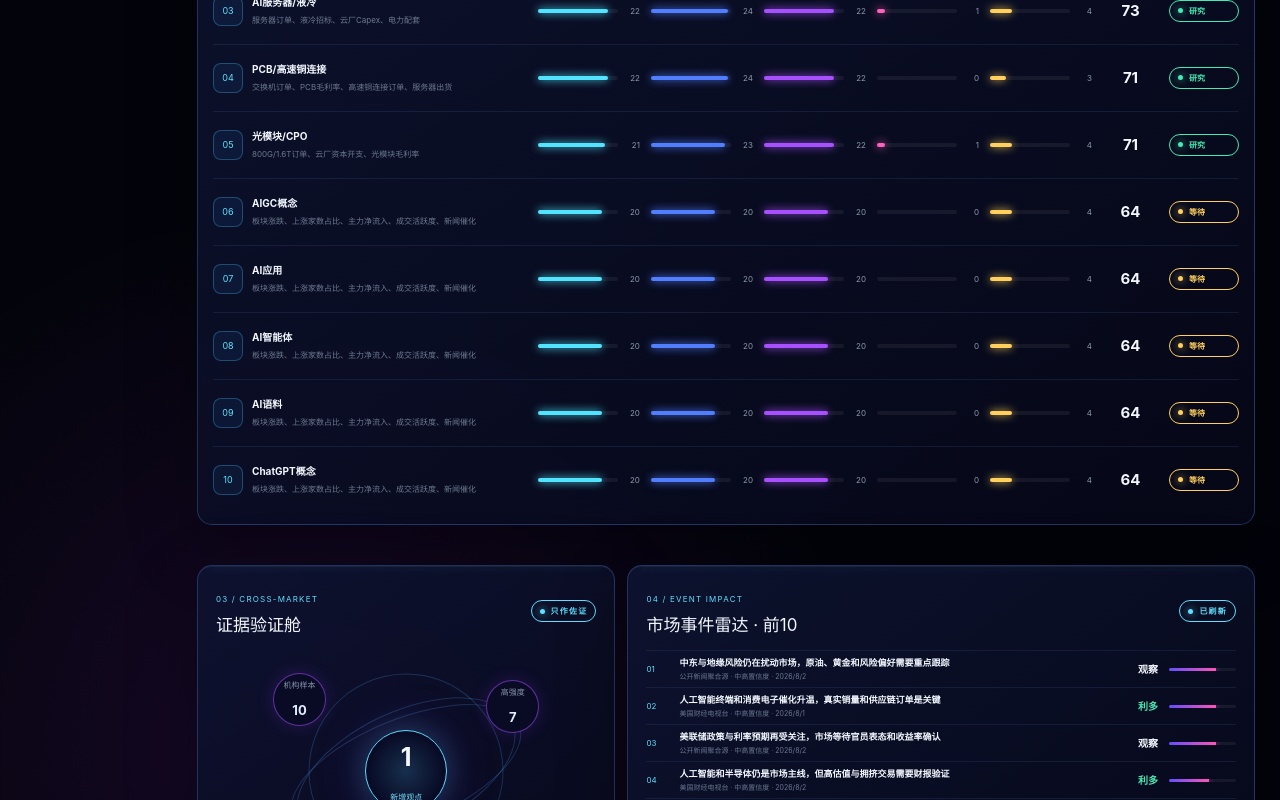
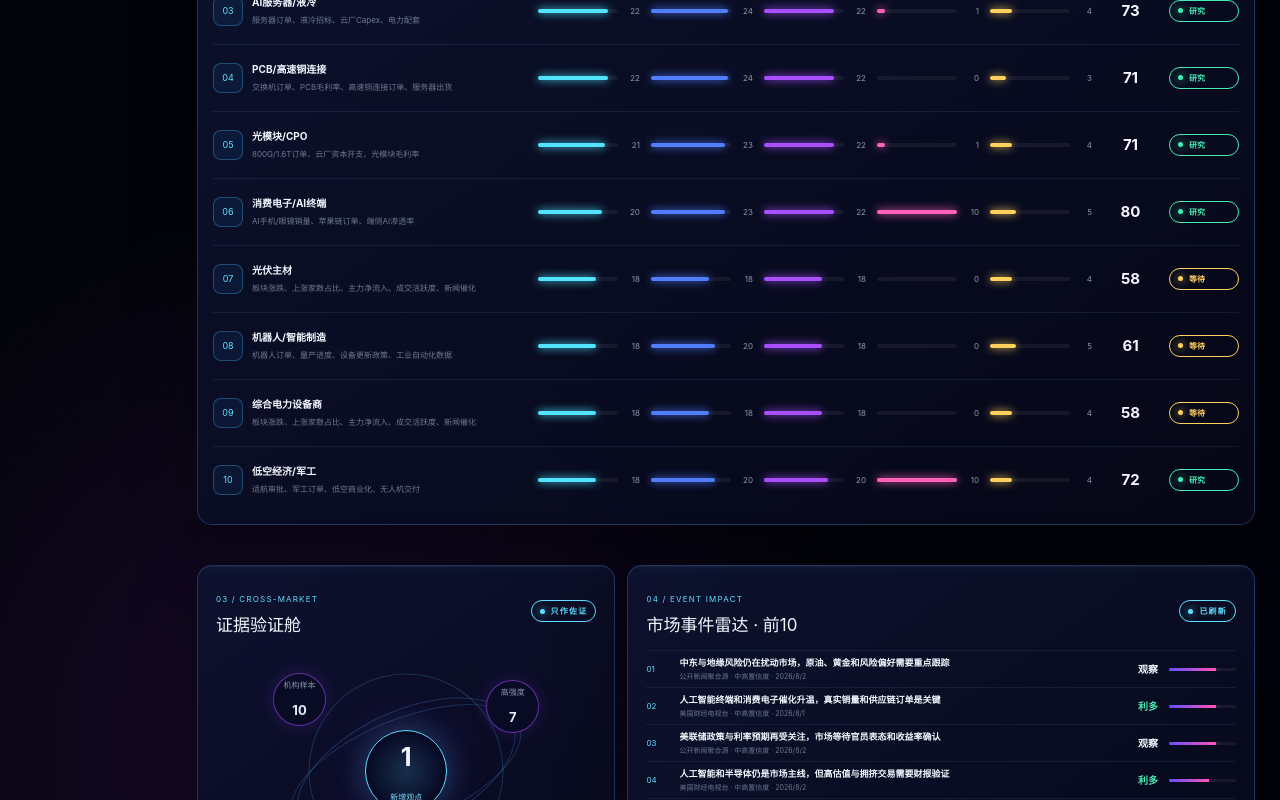
Before and after one commit to judebrisbylg-matthew/investment-market-dashboard, a Next.js app in the folder dashboard/: page /investment-market-dashboard/ in a window 1280 px wide. Shown: the part 1795-2595 px from the top of the page. Built offline with nearby package versions, Linux system fonts and the light colour scheme.

Commit message:
Update daily investment center dashboard

```diff
--- a/dashboard/app/dashboard-data.ts
+++ b/dashboard/app/dashboard-data.ts
@@ -1,15 +1,15 @@
 // Generated from data/market-data.json. Do not edit by hand.
 export const snapshot = {
   "businessDate": "2026-08-03",
-  "generatedAt": "2026-08-03T07:09:06+08:00",
+  "generatedAt": "2026-08-03T10:23:25+08:00",
   "asOf": "2026/8/3 06:15 HKT",
   "marketGate": "风险偏高",
   "dataHealth": "绿灯",
   "coverage": 96,
   "riskScore": 71,
   "lightCounts": {
-    "green": 7,
-    "yellow": 5,
+    "green": 6,
+    "yellow": 6,
     "red": 0,
     "gray": 0
   },
@@ -22,7 +22,7 @@ export const snapshot = {
     "needAction": "今日动作：盯AI芯片/半导体、存储/HBM成交/订单；基金看强项018125(先进制造)日涨8.01%，弱项013180(新能源车/电池)日涨0.62%。",
     "actionReason": "不操作原因：估值分位、北向资金（月度）未转绿，地缘看中东局势仍待确认。",
     "riskPoint": "主要风险：估值分位、北向资金（月度）；若成交不足或消息反复，成长资产易回撤。",
-    "nextReview": "下次复盘：看AI芯片/半导体、存储/HBM是否放量，AIGC概念、AI应用是否升温，新闻是否新增冲击。"
+    "nextReview": "下次复盘：看AI芯片/半导体、存储/HBM是否放量，消费电子/AI终端、光伏主材是否升温，新闻是否新增冲击。"
   },
   "freshness": [
     {
@@ -57,7 +57,7 @@ export const snapshot = {
       "name": "市场风控",
       "state": "风险偏高",
       "tone": "yellow",
-      "desc": "5项预警"
+      "desc": "6项预警"
     },
     {
       "code": "02",
@@ -117,7 +117,7 @@ export const risks = [
   ],
   [
     "美元指数",
-    "DXY约99.67（东方财富美元指数口径，2026年7月31日）",
+    "DXY约99.71（东方财富美元指数口径，2026年7月31日）",
     "green",
     "DXY < 103",
     "指标日期 2026-07-31，沿用最近可得数据（滞后3天）",
@@ -157,15 +157,15 @@ export const risks = [
   ],
   [
     "A股成交额",
-    "沪深两市成交约2.54万亿元（东方财富指数口径，2026年7月31日）",
-    "green",
+    "沪深两市成交约0.98万亿元（东方财富指数口径，2026年7月31日）",
+    "yellow",
     ">1.0万亿",
     "指标日期 2026-07-31，沿用最近可得数据（滞后3天）",
     "2026-07-31"
   ],
   [
     "港股成交额",
-    "恒生指数成分成交约3282亿港元（非港股全市场口径，2026年7月31日）",
+    "恒生指数成分成交约900亿港元（非港股全市场口径，2026年7月31日）",
     "yellow",
     ">1500亿港元",
     "指标日期 2026-07-31，沿用最近可得数据（滞后3天）",
@@ -261,11 +261,25 @@ export const sectors = [
     "proxy": "五因子为公开字段透明代理，并非真实资金流或PE。"
   },
   {
-    "name": "AIGC概念",
-    "score": 64,
+    "name": "消费电子/AI终端",
+    "score": 80,
     "trend": 20,
-    "flow": 20,
-    "fundamental": 20,
+    "flow": 23,
+    "fundamental": 22,
+    "hf": 10,
+    "value": 5,
+    "research": "green",
+    "execute": "green",
+    "risk": "AI手机/眼镜销量、苹果链订单、端侧AI渗透率",
+    "operation": "继续观察",
+    "proxy": "五因子为公开字段透明代理，并非真实资金流或PE。"
+  },
+  {
+    "name": "光伏主材",
+    "score": 58,
+    "trend": 18,
+    "flow": 18,
+    "fundamental": 18,
     "hf": 0,
     "value": 4,
     "research": "yellow",
@@ -275,11 +289,25 @@ export const sectors = [
     "proxy": "五因子为公开字段透明代理，并非真实资金流或PE。"
   },
   {
-    "name": "AI应用",
-    "score": 64,
-    "trend": 20,
+    "name": "机器人/智能制造",
+    "score": 61,
+    "trend": 18,
     "flow": 20,
-    "fundamental": 20,
+    "fundamental": 18,
+    "hf": 0,
+    "value": 5,
+    "research": "yellow",
+    "execute": "yellow",
+    "risk": "机器人订单、量产进度、设备更新政策、工业自动化数据",
+    "operation": "继续观察",
+    "proxy": "五因子为公开字段透明代理，并非真实资金流或PE。"
+  },
+  {
+    "name": "综合电力设备商",
+    "score": 58,
+    "trend": 18,
+    "flow": 18,
+    "fundamental": 18,
     "hf": 0,
     "value": 4,
     "research": "yellow",
@@ -289,44 +317,16 @@ export const sectors = [
     "proxy": "五因子为公开字段透明代理，并非真实资金流或PE。"
   },
   {
-    "name": "AI智能体",
-    "score": 64,
-    "trend": 20,
+    "name": "低空经济/军工",
+    "score": 72,
+    "trend": 18,
     "flow": 20,
     "fundamental": 20,
-    "hf": 0,
+    "hf": 10,
     "value": 4,
-    "research": "yellow",
-    "execute": "yellow",
-    "risk": "板块涨跌、上涨家数占比、主力净流入、成交活跃度、新闻催化",
-    "operation": "继续观察",
-    "proxy": "五因子为公开字段透明代理，并非真实资金流或PE。"
-  },
-  {
-    "name": "AI语料",
-    "score": 64,
-    "trend": 20,
-    "flow": 20,
-    "fundamental": 20,
-    "hf": 0,
-    "value": 4,
-    "research": "yellow",
-    "execute": "yellow",
-    "risk": "板块涨跌、上涨家数占比、主力净流入、成交活跃度、新闻催化",
-    "operation": "继续观察",
-    "proxy": "五因子为公开字段透明代理，并非真实资金流或PE。"
-  },
-  {
-    "name": "ChatGPT概念",
-    "score": 64,
-    "trend": 20,
-    "flow": 20,
-    "fundamental": 20,
-    "hf": 0,
-    "value": 4,
-    "research": "yellow",
-    "execute": "yellow",
-    "risk": "板块涨跌、上涨家数占比、主力净流入、成交活跃度、新闻催化",
+    "research": "green",
+    "execute": "green",
+    "risk": "适航审批、军工订单、低空商业化、无人机交付",
     "operation": "继续观察",
     "proxy": "五因子为公开字段透明代理，并非真实资金流或PE。"
   }
```
Also changed, not shown: 2 other files (tests, documents, lock files or other folders).
